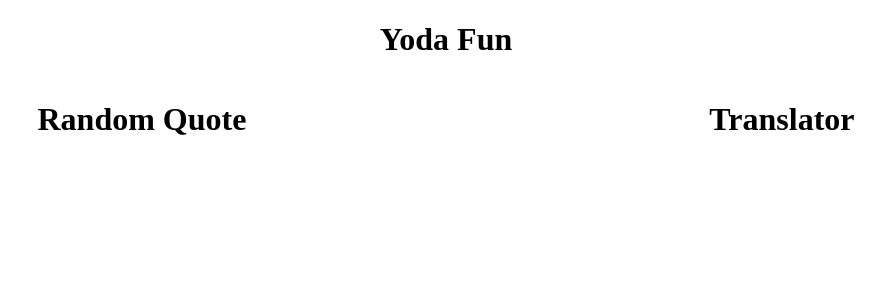
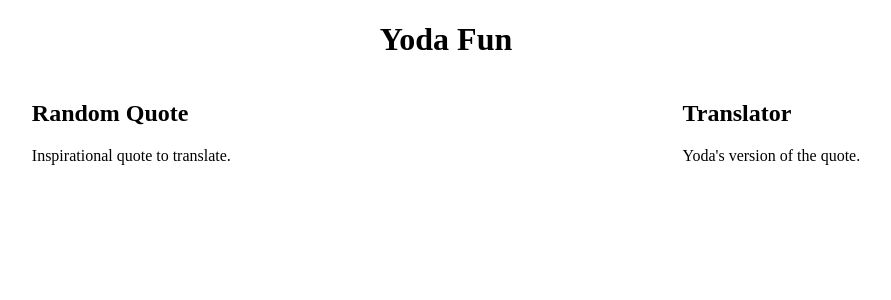
Before and after one commit to marthasharpe/Pig-Latin-Wisdom, a React (Create React App) app: page / in a window 1280 px wide. Shown: the top 300 px of the page, without its empty margins (194-1085 px from the left). Built offline with nearby package versions, Linux system fonts and the light colour scheme; no server answers.

Commit message:
useFetch custom hook

```diff
--- a/src/RandomQuote.js
+++ b/src/RandomQuote.js
@@ -5,11 +5,11 @@ import useFetch from './useFetch';
 const RandomQuote = () => {
 
   useFetch('http://api.forismatic.com/api/1.0/')
-
+  //https://official-joke-api.appspot.com/jokes/programming/random
   return (
     <div className="quote-container">
-      <h1>Random Quote</h1>
-      {}
+      <h2>Random Quote</h2>
+      <p>Inspirational quote to translate.</p>
     </div>
   );
 }
--- a/src/Translator.js
+++ b/src/Translator.js
@@ -8,7 +8,8 @@ const Translator = () => {
 
   return (
     <div className="translator-container">
-      <h1>Translator</h1>
+      <h2>Translator</h2>
+      <p>Yoda's version of the quote.</p>
     </div>
   );
 }
--- a/src/useFetch.js
+++ b/src/useFetch.js
@@ -1,18 +1,21 @@
-import { useEffect, useState } from 'react';
+import { useEffect } from 'react';
 
 const useFetch = (url) => {
-    const [state, setState] = useState({ data: null, loading: true});
+    //const [state, setState] = useState({ data: null, loading: true});
 
     useEffect(() => {
-        setState(state => ({ data: state.data, loading: true}));
+        //setState(state => ({ data: state.data, loading: true}));
         fetch(url)
-            .then(x => x.json())
-            .then(y => {
-                setState({ data: y, loading: false})
+            .then(response => {
+                return response.text()
+            })
+            .then(data => {
+                console.log(data);
+            })
+            .catch(err => {
+                console.log(err);
             });
     }, [url]);
-    console.log(state.data);
-    return state;
 }
 
 export default useFetch;
```
